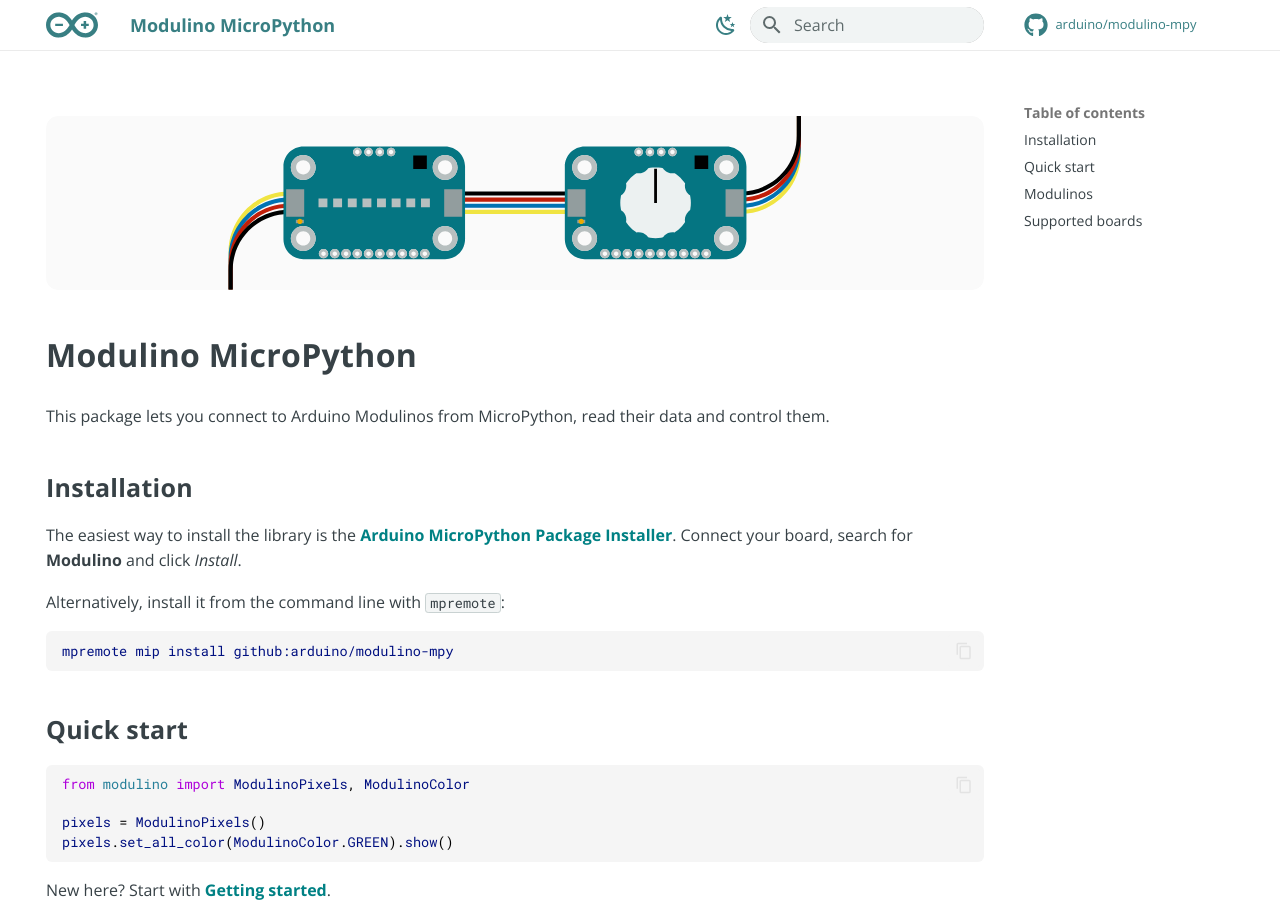
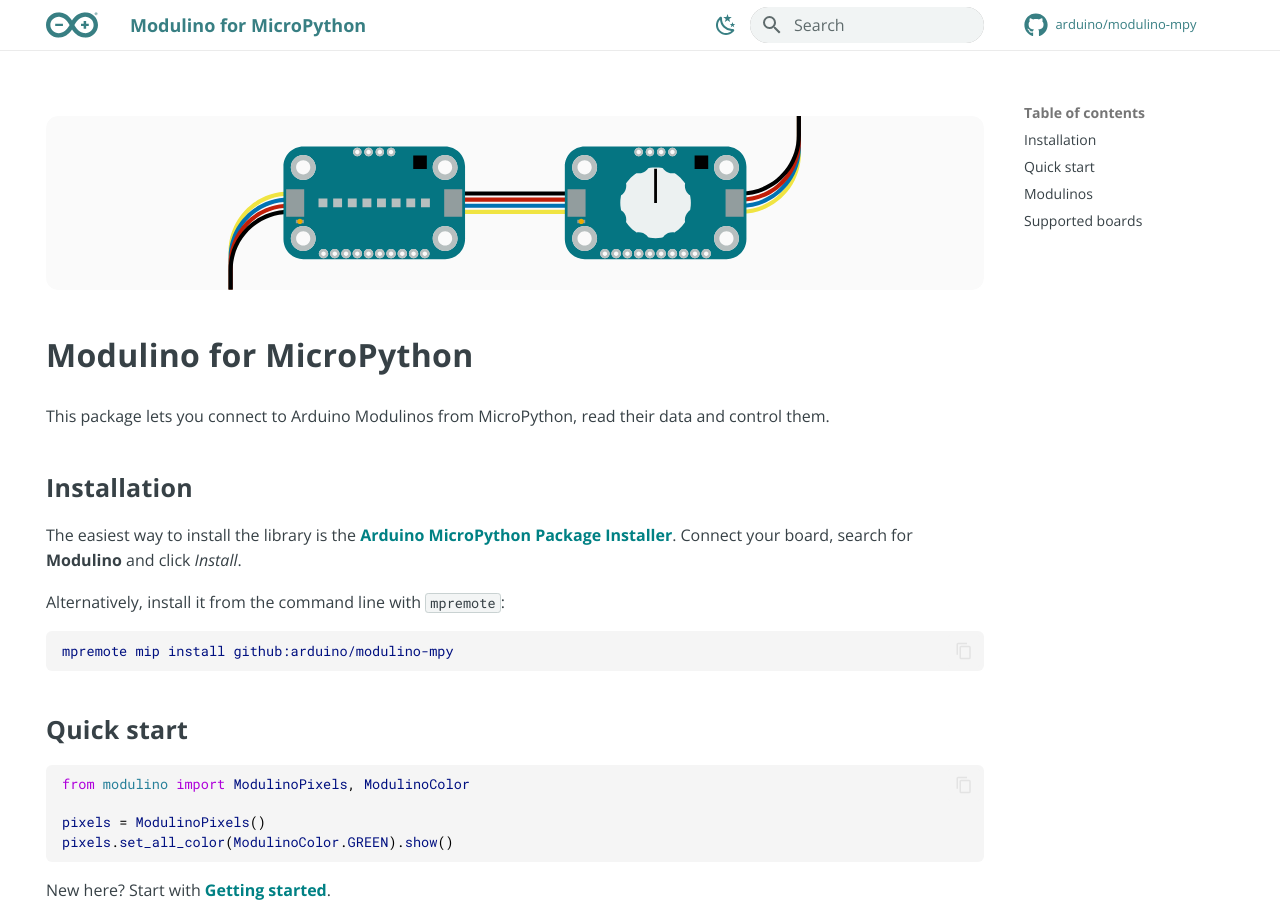
Before and after one commit to arduino/arduino-modulino-mpy, an MkDocs documentation site: the page built from docs/index.md, in a window 1280 px wide and 900 px high. Built offline with MkDocs 1.6.1 and Material for MkDocs 9.7.7, drawn with Linux system fonts in a browser that asks for light colours; comment, search, counter and statistics services are not loaded.

Commit message:
Rename site to Modulino for MicroPython

```diff
--- a/docs/index.md
+++ b/docs/index.md
@@ -3,9 +3,9 @@
   - navigation
 ---
 
-![Modulino MicroPython](assets/library-banner.svg){ .banner }
+![Modulino for MicroPython](assets/library-banner.svg){ .banner }
 
-# Modulino MicroPython
+# Modulino for MicroPython
 
 This package lets you connect to Arduino Modulinos from MicroPython, read their data and control them.
 
--- a/mkdocs.yml
+++ b/mkdocs.yml
@@ -1,4 +1,4 @@
-site_name: Modulino MicroPython
+site_name: Modulino for MicroPython
 site_description: MicroPython API for Arduino Modulinos
 site_url: https://arduino.github.io/modulino-mpy/
 repo_url: https://github.com/arduino/modulino-mpy
```
